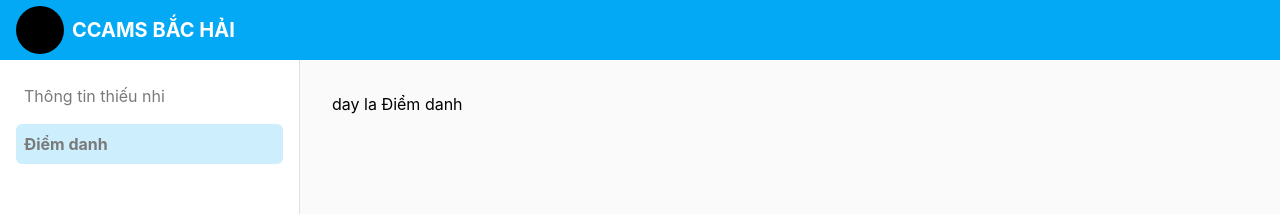
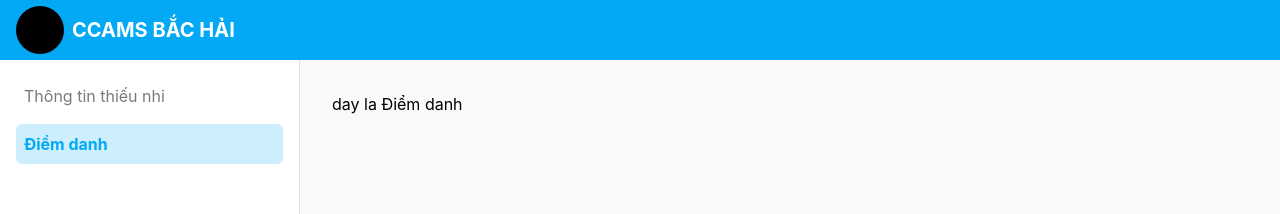
Before and after one commit to PhamCongDan/ccams-bachai, a Next.js app: page /attendance in a window 1280 px wide. Shown: the top 214 px of the page. Built offline with nearby package versions, Linux system fonts and the light colour scheme.

Commit message:
change class css

```diff
--- a/src/components/sidebar/index.tsx
+++ b/src/components/sidebar/index.tsx
@@ -23,10 +23,10 @@ const Sidebar = () => {
           <Link
             key={item.path}
             href={item.path}
-            className={`block text-secondary p-2 hover:bg-secondary hover:bg-opacity-20 transition ease-out rounded-md mt-2 first:mt-0 ${
+            className={`block p-2 hover:bg-opacity-20 transition ease-out rounded-md mt-2 first:mt-0 ${
               router.pathname === item.path
                 ? "text-primary bg-primary bg-opacity-20 font-bold hover:bg-primary"
-                : ""
+                : "text-secondary hover:bg-secondary"
             }`}
           >
             {item.label}
```
